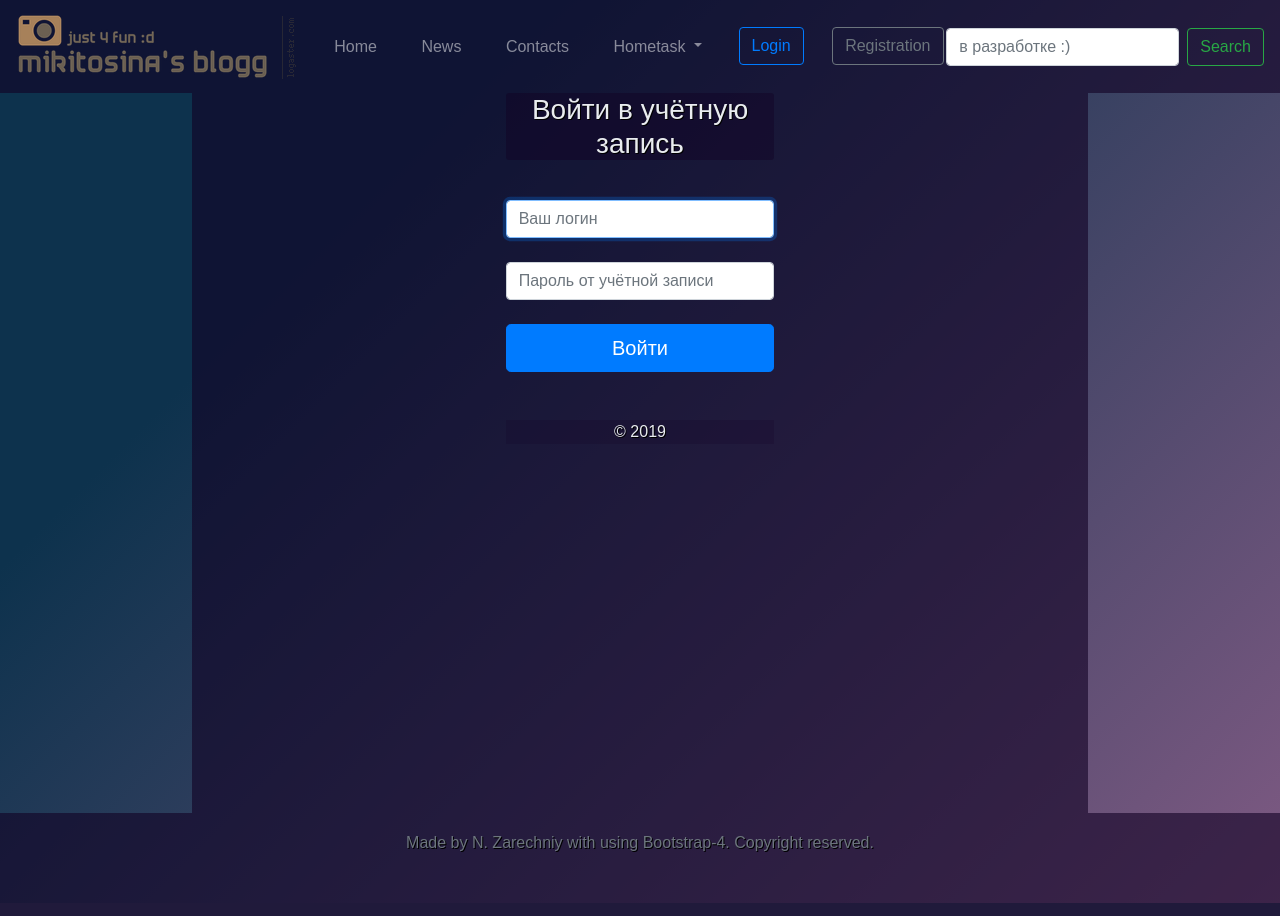
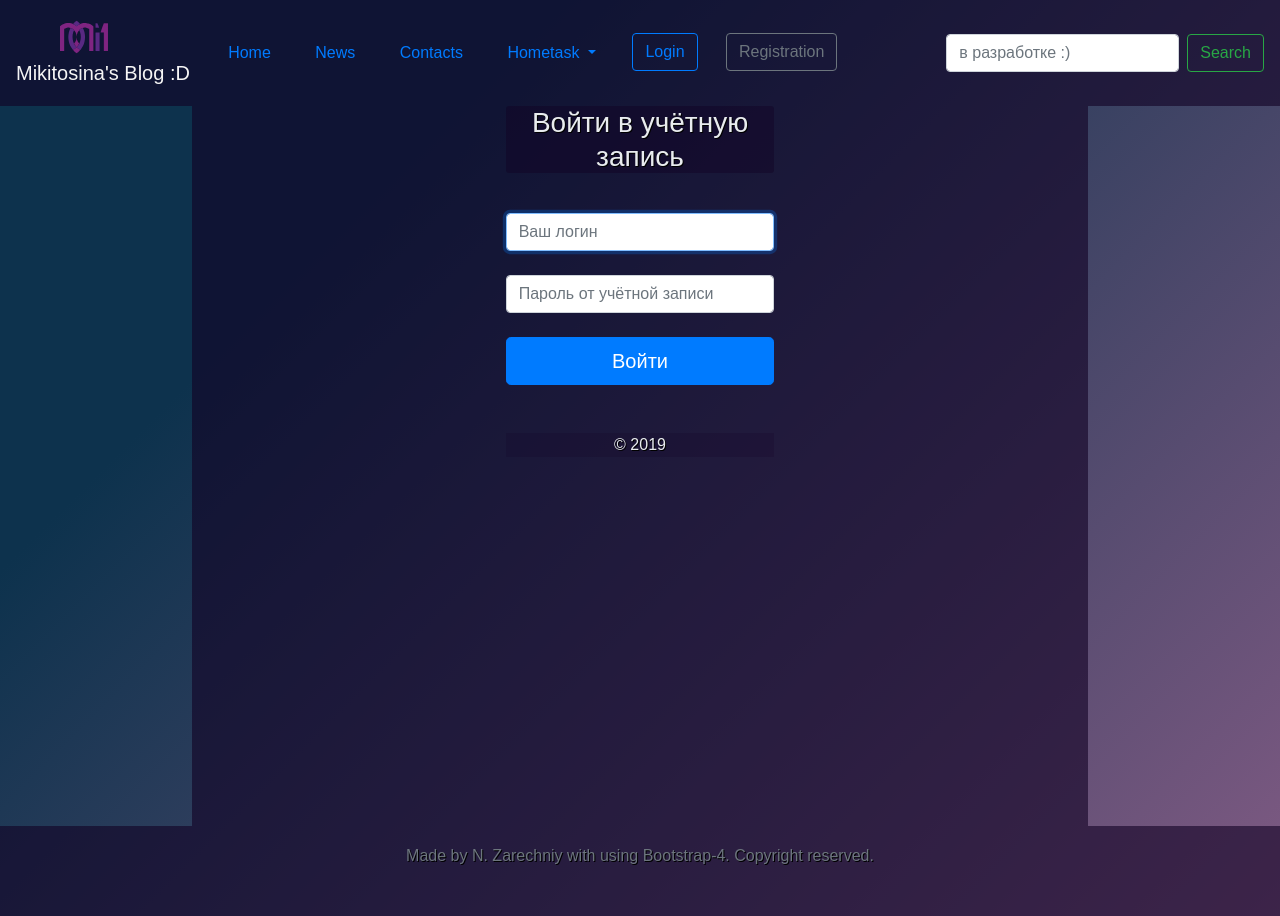
Before and after one commit to mikitosina1/mikitosina.ru, a PHP site: page /miki_login/login.php in a window 1280 px wide. Run offline with PHP 8.4, Linux system fonts and the light colour scheme.

Commit message:
nav-panel restyle

```diff
--- a/public/miki_components/nav_panel.php
+++ b/public/miki_components/nav_panel.php
@@ -1,6 +1,7 @@
-<nav class="navbar navbar-expand-lg navbar-dark flex-column flex-md-row" role="navigation">
+<nav class="navbar navbar-expand-lg flex-column flex-md-row" role="navigation">
 	<a class="navbar-brand" href="/">
-		<img src="../miki_styles/images/logotype_F.png" alt="Логотип сайта" title="Логотип сайта" class="logo_header">
+		<img src="../miki_styles/images/logo-03.svg" alt="Логотип сайта" title="Логотип сайта" class="logo_header">
+        <div class="title__blog">Mikitosina's Blog :D</div>
 	</a>
 	<button class="navbar-toggler" type="button" data-toggle="collapse" data-target="#navbarSupportedContent" aria-controls="navbarSupportedContent" aria-expanded="false" aria-label="Toggle navigation">
 		<span class="navbar-toggler-icon"></span>
--- a/public/miki_styles/login_style.css
+++ b/public/miki_styles/login_style.css
@@ -44,24 +44,6 @@ p{
 	background-color: rgba(18, 0, 36, 0.88);
 }
 
-::-webkit-scrollbar-track
-{
-	-webkit-box-shadow: inset 0 0 6px rgba(0,0,0,0.7);
-	background-color: #F5F5F5;
-}
-
-::-webkit-scrollbar
-{
-	width: 12px;
-	background-color: #F5F5F5;
-}
-
-::-webkit-scrollbar-thumb
-{
-	-webkit-box-shadow: inset 0 0 6px rgba(0,0,0,.3);
-	background-color: #555;
-}
-
 #errorBlock{
 	visibility: hidden;
 	-moz-backface-visibility: hidden;
--- a/public/miki_styles/main_style.css
+++ b/public/miki_styles/main_style.css
@@ -15,6 +15,28 @@ body {
 	background-color: rgba(18, 0, 36, 0.6);
 }
 
+.logo_header{
+	text-align: center;
+	margin-left: 5.5vh;
+	margin-right: auto;
+	width: 6vh;
+	height: 6vh;
+}
+
+.title__blog{
+	color: whitesmoke;
+	height: 4vh;
+	vertical-align: middle;
+}
+
+.dropdown-menu{
+	background-color: rgba(18, 0, 36, 0.89);
+}
+
+.dropdown-item{
+	color: whitesmoke;
+}
+
 /*очистка обтекания (clearfix)*/
 div.clear{clear: both;}
 
@@ -27,7 +49,7 @@ div.clear{clear: both;}
 }
 
 .news_labels{
-	background-color: rgba(255, 255, 255, 0.21);
+	//background-color: rgba(255, 255, 255, 0.33);
 	border-radius: 3px;
 	color: #e9ecef;
 	text-shadow: #000000 1px 1px;
@@ -70,6 +92,24 @@ div.clear{clear: both;}
 	display: none;
 }
 
+::-webkit-scrollbar-track
+{
+	-webkit-box-shadow: inset 0 0 6px rgba(0,0,0,0.7);
+	background-color: #F5F5F5;
+}
+
+::-webkit-scrollbar
+{
+	width: 12px;
+	background-color: #F5F5F5;
+}
+
+::-webkit-scrollbar-thumb
+{
+	-webkit-box-shadow: inset 0 0 6px rgba(0,0,0,.3);
+	background-color: #555;
+}
+
 
 @media (max-width: 450px){
 
```
Also changed, not shown: public/miki_styles/alc_img/18.png (deleted), public/miki_styles/alc_img/champagne-clip-art-10.png (deleted), public/miki_styles/alc_img/champagne2.png (deleted), public/miki_styles/alc_img/champagne21.png (deleted), public/miki_styles/alc_img/champagne22.png (deleted), public/miki_styles/images/5_White_logo_on_black_280x67.png (deleted), public/miki_styles/images/logo-03.svg (added), public/miki_styles/images/logou.png (renamed from public/miki_styles/images/6_Primary_logo_on_color2_280x67.png).
